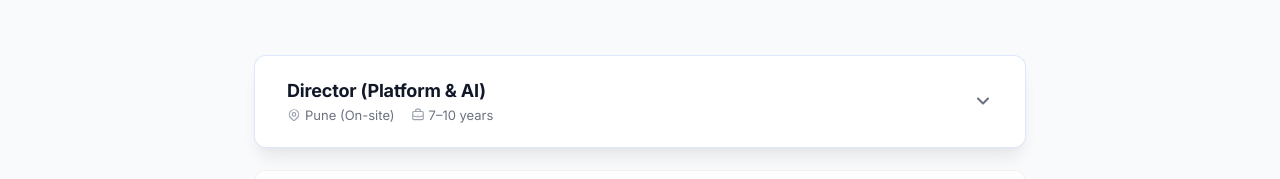
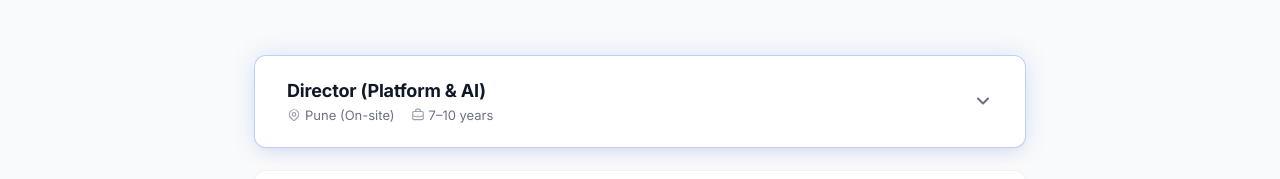
Before and after one commit to shubhamlabade2026/Solar-Key, a Next.js app: page /careers in a window 1280 px wide. In both pictures the pointer is over the element 640 px from the left and 1390 px from the top of the page. Shown: the part 1287-1466 px from the top of the page. Built offline with nearby package versions, Linux system fonts and the light colour scheme.

Commit message:
Add blue shadow glow on hover to Careers role list item cards

```diff
--- a/src/components/careers/careers.css
+++ b/src/components/careers/careers.css
@@ -214,8 +214,11 @@
 
 .car-role-item:hover {
   transform: translateY(-2px);
-  box-shadow: 0 10px 15px -3px rgba(0, 0, 0, 0.04), 0 4px 6px -2px rgba(0, 0, 0, 0.02), 0 16px 20px -4px rgba(0, 0, 0, 0.04);
-  border-color: rgba(37, 99, 235, 0.15);
+  box-shadow:
+    0 10px 15px -3px rgba(0, 0, 0, 0.04),
+    0 4px 6px -2px rgba(0, 0, 0, 0.02),
+    0 0 25px rgba(37, 99, 235, 0.15); /* Light blue ambient shadow glow */
+  border-color: rgba(37, 99, 235, 0.3);
 }
 
 .car-role-summary {
```
